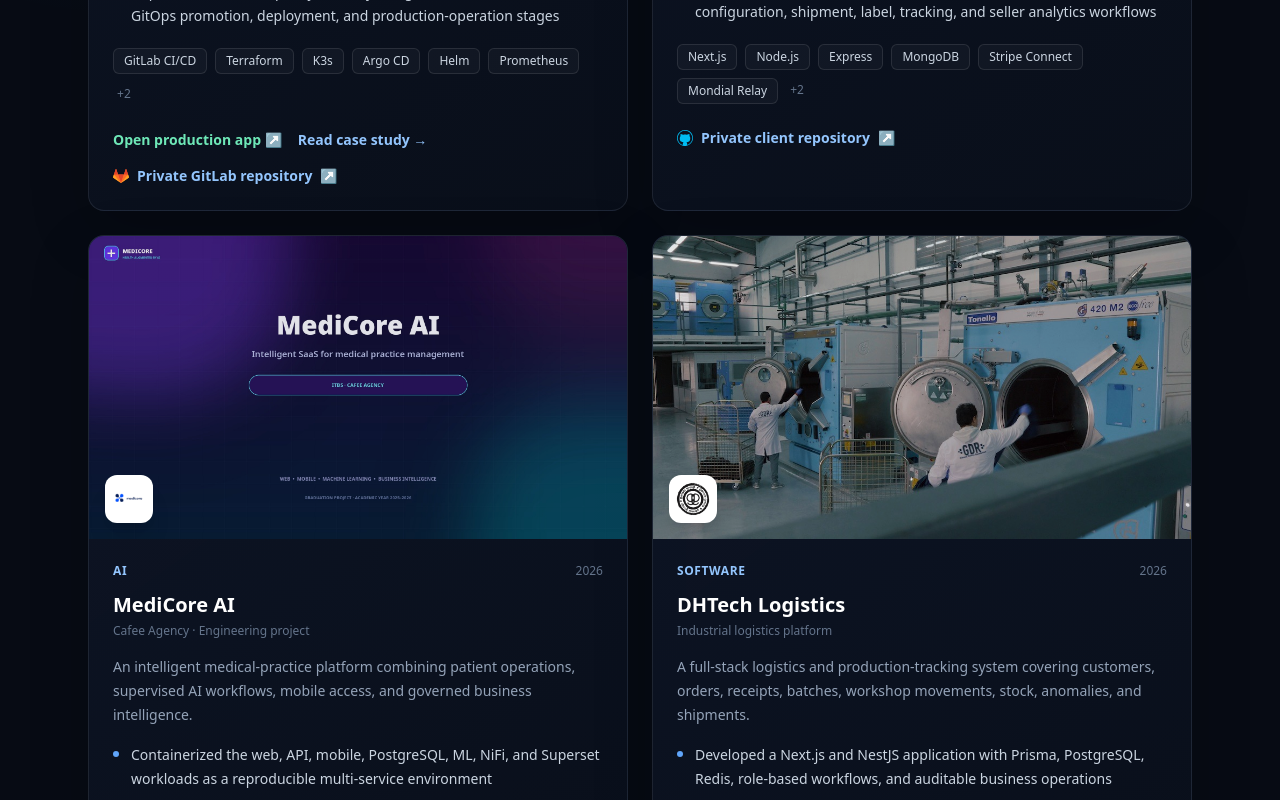
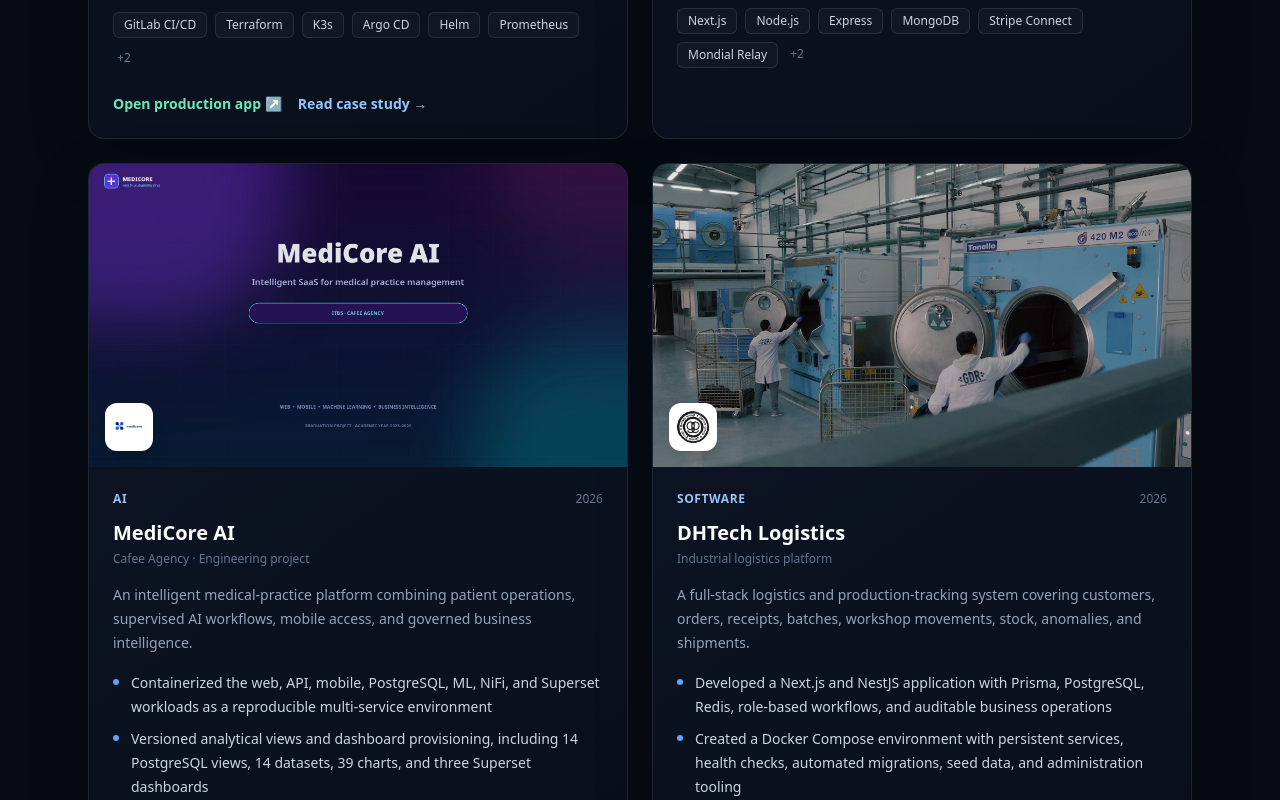
Before and after one commit to nayer-fki/portfolio-nayer, a Next.js app: page /projects in a window 1280 px wide. Shown: the part 2780-3580 px from the top of the page. Built offline with nearby package versions, Linux system fonts and the light colour scheme.

Commit message:
Hide private project repository links

```diff
--- a/src/app/projects/devwiseops/page.tsx
+++ b/src/app/projects/devwiseops/page.tsx
@@ -35,7 +35,6 @@
     name: "Speedline",
     scope: "GCP migration and OVHcloud target",
     logo: "/images/projects/logos/speedline.png",
-    repository: "https://gitlab.com/Mohammed_KHNine/speedline",
     live: "https://speedlineapp.tn",
     mission:
       "Audited the legacy GCP infrastructure and built the OVHcloud K3s/GitOps target with Terraform, Argo CD, Kustomize, Traefik, and 23 managed components.",
@@ -47,7 +46,6 @@
     name: "Planify",
     scope: "Selective CI/CD and GitOps delivery",
     logo: "/images/projects/logos/planify.png",
-    repository: "https://gitlab.com/Mohammed_KHNine/sma",
     mission:
       "Provisioned an OVH VPS, K3s namespaces, and Argo CD with Terraform; created seven reusable Helm charts and 19 staging applications for the Angular frontend and selected microservices.",
     environment:
@@ -58,7 +56,6 @@
     name: "Helpify",
     scope: "Progressive DevSecOps migration",
     logo: "/images/projects/logos/helpify.png",
-    repository: "https://gitlab.com/Mohammed_KHNine/helpify",
     mission:
       "Created a dedicated Terraform, K3s, Argo CD, and Kustomize foundation, then ordered platform, data, microservice, translation, and interface delivery by dependency.",
     environment:
@@ -69,7 +66,6 @@
     name: "ExamBuilder",
     scope: "Production infrastructure and Grafana",
     logo: "/images/projects/logos/exambuilder.jpg",
-    repository: "https://gitlab.com/Mohammed_KHNine/EXAM_GEN",
     live: "https://exambuilder.tn",
     mission:
       "Implemented layered K3s infrastructure and GitOps promotion with separate staging/production concerns, protected delivery jobs, smoke checks, and production operations.",
@@ -98,7 +94,6 @@
               <h1 className="text-balance mt-6 text-4xl font-semibold tracking-tight text-white sm:text-5xl">DevWiseOps</h1>
               <p className="mt-4 max-w-3xl text-xl leading-8 text-slate-300">Design and implementation of a multi-product DevSecOps/GitOps infrastructure and an intelligent centralized operations platform.</p>
               <div className="mt-8 flex flex-wrap gap-3">
-                <a href="https://gitlab.com/Mohammed_KHNine/devwiseops" target="_blank" rel="noreferrer" className="inline-flex items-center gap-2 rounded-lg bg-blue-500 px-5 py-3 text-sm font-semibold text-white hover:bg-blue-400"><Image src="/icons/gitlab.svg" alt="" width={18} height={18} />Private GitLab repository <span aria-hidden="true">↗</span></a>
                 <a href="mailto:nayerfki5@gmail.com?subject=DevWiseOps%20project" className="rounded-lg border border-white/15 bg-white/5 px-5 py-3 text-sm font-semibold text-white hover:bg-white/10">Request more information</a>
               </div>
             </div>
@@ -127,7 +122,7 @@
         <div id="product-missions" className="scroll-mt-24 pt-16">
           <p className="eyebrow">Product-by-product missions</p>
           <h2 className="mt-3 max-w-3xl text-3xl font-semibold tracking-tight text-white">A precise infrastructure mission for every product.</h2>
-          <p className="mt-4 max-w-3xl text-base leading-7 text-slate-400">Each card separates implemented work, validation evidence, and remaining scope. The links provide direct access to the corresponding private GitLab project.</p>
+          <p className="mt-4 max-w-3xl text-base leading-7 text-slate-400">Each card separates implemented work, validation evidence, and remaining scope. Source repositories remain private; only verified public applications are linked.</p>
           <div className="mt-8 grid gap-5 lg:grid-cols-2">
             {productMissions.map((product) => (
               <article key={product.name} className="surface-card flex h-full flex-col rounded-2xl p-6">
@@ -152,7 +147,6 @@
                 </div>
                 <div className="mt-6 flex flex-wrap gap-4">
                   {product.live && <a href={product.live} target="_blank" rel="noreferrer" className="text-sm font-semibold text-emerald-300 hover:text-emerald-200">Open production app <span aria-hidden="true">↗</span></a>}
-                  <a href={product.repository} target="_blank" rel="noreferrer" className="inline-flex w-fit items-center gap-2 text-sm font-semibold text-blue-300 hover:text-blue-200"><Image src="/icons/gitlab.svg" alt="" width={17} height={17} />Open private GitLab project <span aria-hidden="true">↗</span></a>
                   {product.monitoring && <a href={product.monitoring} target="_blank" rel="noreferrer" className="text-sm font-semibold text-blue-300 hover:text-blue-200">Open protected Grafana <span aria-hidden="true">↗</span></a>}
                 </div>
               </article>
--- a/src/data/portfolio.ts
+++ b/src/data/portfolio.ts
@@ -53,8 +53,6 @@
     stack: ["GitLab CI/CD", "Docker", "K3s", "Argo CD", "Terraform", "Vault", "OpenTelemetry", "Prometheus"],
     image: "/images/projects/devwiseops-command-center.png",
     logo: "/images/projects/logos/devwiseops.png",
-    repository: "https://gitlab.com/Mohammed_KHNine/devwiseops",
-    repositoryLabel: "Private GitLab repository",
     caseStudyHref: "/projects/devwiseops",
   },
   {
@@ -72,8 +70,6 @@
     stack: ["GCP", "OVHcloud", "Terraform", "K3s", "Argo CD", "Kustomize", "Prometheus", "Traefik"],
     image: "/images/projects/pfe/speedline-home.png",
     logo: "/images/projects/logos/speedline.png",
-    repository: "https://gitlab.com/Mohammed_KHNine/speedline",
-    repositoryLabel: "Private GitLab repository",
     caseStudyHref: "/projects/devwiseops#product-missions",
     liveUrl: "https://speedlineapp.tn",
     liveLabel: "Open production app",
@@ -93,8 +89,6 @@
     stack: ["GitLab CI/CD", "OVHcloud", "Terraform", "K3s", "Argo CD", "Helm", "Angular"],
     image: "/images/projects/pfe/planify-home.png",
     logo: "/images/projects/logos/planify.png",
-    repository: "https://gitlab.com/Mohammed_KHNine/sma",
-    repositoryLabel: "Private GitLab repository",
     caseStudyHref: "/projects/devwiseops#product-missions",
   },
   {
@@ -112,8 +106,6 @@
     stack: ["GitLab CI/CD", "Terraform", "K3s", "Argo CD", "Kustomize", "RabbitMQ", "OpenTelemetry"],
     image: "/images/projects/pfe/helpify-home.png",
     logo: "/images/projects/logos/helpify.png",
-    repository: "https://gitlab.com/Mohammed_KHNine/helpify",
-    repositoryLabel: "Private GitLab repository",
     caseStudyHref: "/projects/devwiseops#product-missions",
   },
   {
@@ -131,8 +123,6 @@
     stack: ["GitLab CI/CD", "Terraform", "K3s", "Argo CD", "Helm", "Prometheus", "Grafana", "Alertmanager"],
     image: "/images/projects/pfe/exambuilder-home.png",
     logo: "/images/projects/logos/exambuilder.jpg",
-    repository: "https://gitlab.com/Mohammed_KHNine/EXAM_GEN",
-    repositoryLabel: "Private GitLab repository",
     caseStudyHref: "/projects/devwiseops#product-missions",
     liveUrl: "https://exambuilder.tn",
     liveLabel: "Open production app",
@@ -152,8 +142,6 @@
     stack: ["Next.js", "Node.js", "Express", "MongoDB", "Stripe Connect", "Mondial Relay", "Boxtal", "Docker"],
     image: "/images/projects/soeurise.jpg",
     logo: "/images/projects/logos/soeurise.png",
-    repository: "https://github.com/mohamedaziz2025/shop-by-soeurise",
-    repositoryLabel: "Private client repository",
   },
   {
     title: "MediCore AI",
@@ -170,8 +158,6 @@
     stack: ["React", "Node.js", "Python", "PostgreSQL", "Docker", "NiFi", "Superset", "GitLab"],
     image: "/images/projects/medicore-ai.jpg",
     logo: "/images/projects/logos/medicore.png",
-    repository: "https://gitlab.com/nayer-fki/medicore-ai",
-    repositoryLabel: "Private GitLab repository",
   },
   {
     title: "DHTech Logistics",
@@ -188,8 +174,6 @@
     stack: ["Next.js", "NestJS", "Prisma", "PostgreSQL", "Redis", "Docker Compose"],
     image: "/images/projects/dhtech-logistics.jpeg",
     logo: "/images/projects/logos/dhtech.png",
-    repository: "https://gitlab.com/nayer-fki/dhtech-logistics",
-    repositoryLabel: "Private GitLab repository",
   },
   {
     title: "MEDIS Track",
@@ -206,8 +190,6 @@
     stack: ["GitLab CI/CD", "Terraform", "Docker", "Traefik", "Next.js", "Express", "Expo", "PostgreSQL"],
     image: "/images/projects/medis-track.jpg",
     logo: "/images/projects/logos/medis-track.jpeg",
-    repository: "https://gitlab.com/nayer-fki/medis-track",
-    repositoryLabel: "Private GitLab repository",
   },
   {
     title: "Secure Enterprise Network Architecture",
```
